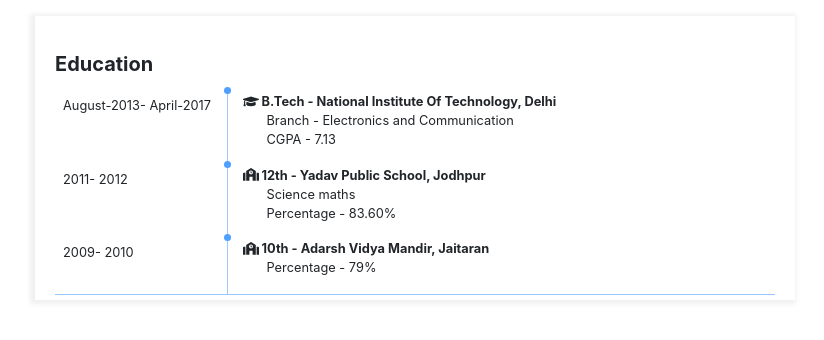
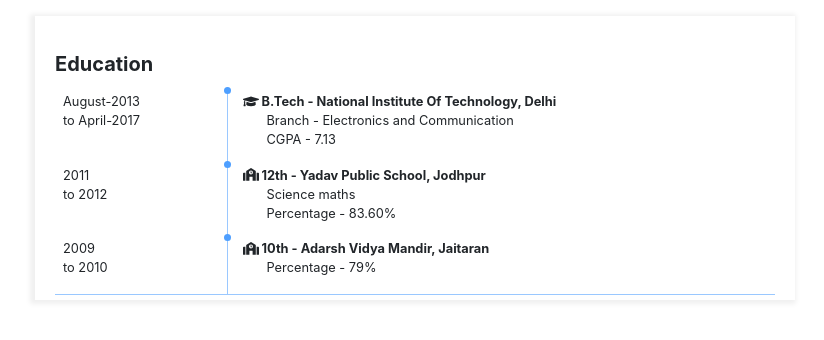
Before and after one commit to sunilvaishnav45/resume, a React (Create React App) app: page /resume/education in a window 1280 px wide. Shown: the top 340 px of the page, without its empty margins (225-1049 px from the left). Built offline with nearby package versions, Linux system fonts and the light colour scheme.

Commit message:
Latest resume details

```diff
--- a/src/Components/Education/education.jsx
+++ b/src/Components/Education/education.jsx
@@ -54,7 +54,8 @@
                 {this.state.education.map((value, index) => {
                     return (<div className="row position-relative">
                         <div className="col-3 text-left border-right-primary-lt pb-3">
-                            <span className="small pl-2">{value.startDate}- {value.endDate}</span>
+                            <div className="small pl-2">{value.startDate}</div>
+                            <div className="small pl-2"> to {value.endDate}</div>
                         </div>
                         <div className="col-9 pb-3">
                             <div className="education-dot"></div>
--- a/src/Components/Git/git.jsx
+++ b/src/Components/Git/git.jsx
@@ -60,7 +60,8 @@
                 {this.state.experince.map((value, index) => {
                     return (<div className="row position-relative">
                         <div className="col-3 text-left border-right-primary-lt pb-3">
-                            <span className="small pl-2">{value.startDate}- {value.endDate}</span>
+                            <div className="small pl-2">{value.startDate}</div>
+                            <div className="small pl-2">to {value.endDate}</div>
                         </div>
                         <div className="col-9 pb-3">
                             <div className="git-dot"></div>
```
